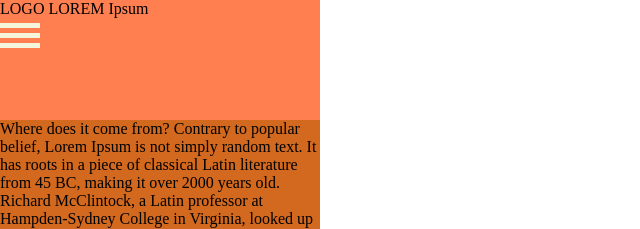
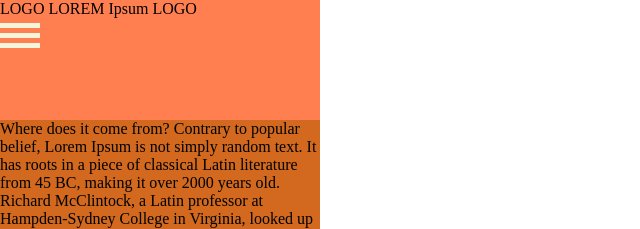
Before and after one commit to 1988db/test_page, a plain HTML site: page index.html in a window 1280 px wide. Shown: the top 229 px of the page, 0-640 px from the left. Drawn offline with Linux system fonts and the light colour scheme.

Commit message:
gh pages first commit

```diff
--- a/index.html
+++ b/index.html
@@ -10,7 +10,7 @@
 </head>
 <body>
     <header>
-        LOGO LOREM Ipsum
+        LOGO LOREM Ipsum LOGO
         <div class="burger">
             <span></span>
             <span></span>
```
